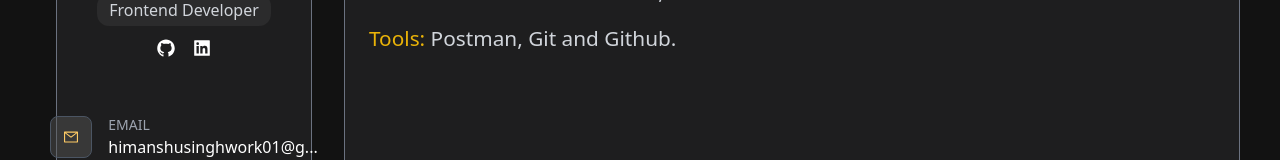
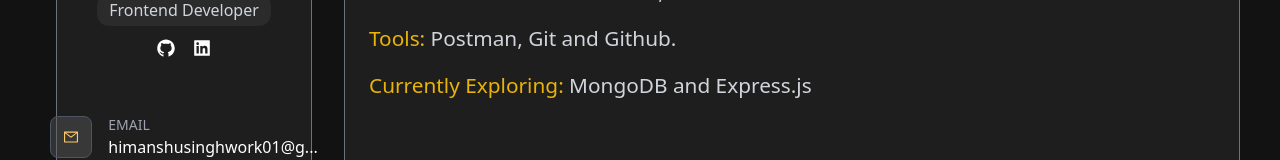
Before and after one commit to developerhimanshu/Portfolio-Himanshu, a React (Vite) app: page / in a window 1280 px wide. Shown: the part 451-611 px from the top of the page. Built offline with nearby package versions, Linux system fonts and the light colour scheme.

Commit message:
Added some more in the profilemore component

```diff
--- a/src/components/profileMain.tsx
+++ b/src/components/profileMain.tsx
@@ -35,6 +35,10 @@ const ProfileMain: React.FC = () => {
             <span className="text-yellow-500">Tools:</span> Postman, Git and
             Github.
           </p>
+          <p>
+            <span className="text-yellow-500">Currently Exploring: </span>
+            MongoDB and Express.js
+          </p>
         </div>
       </div>
     </div>
```
